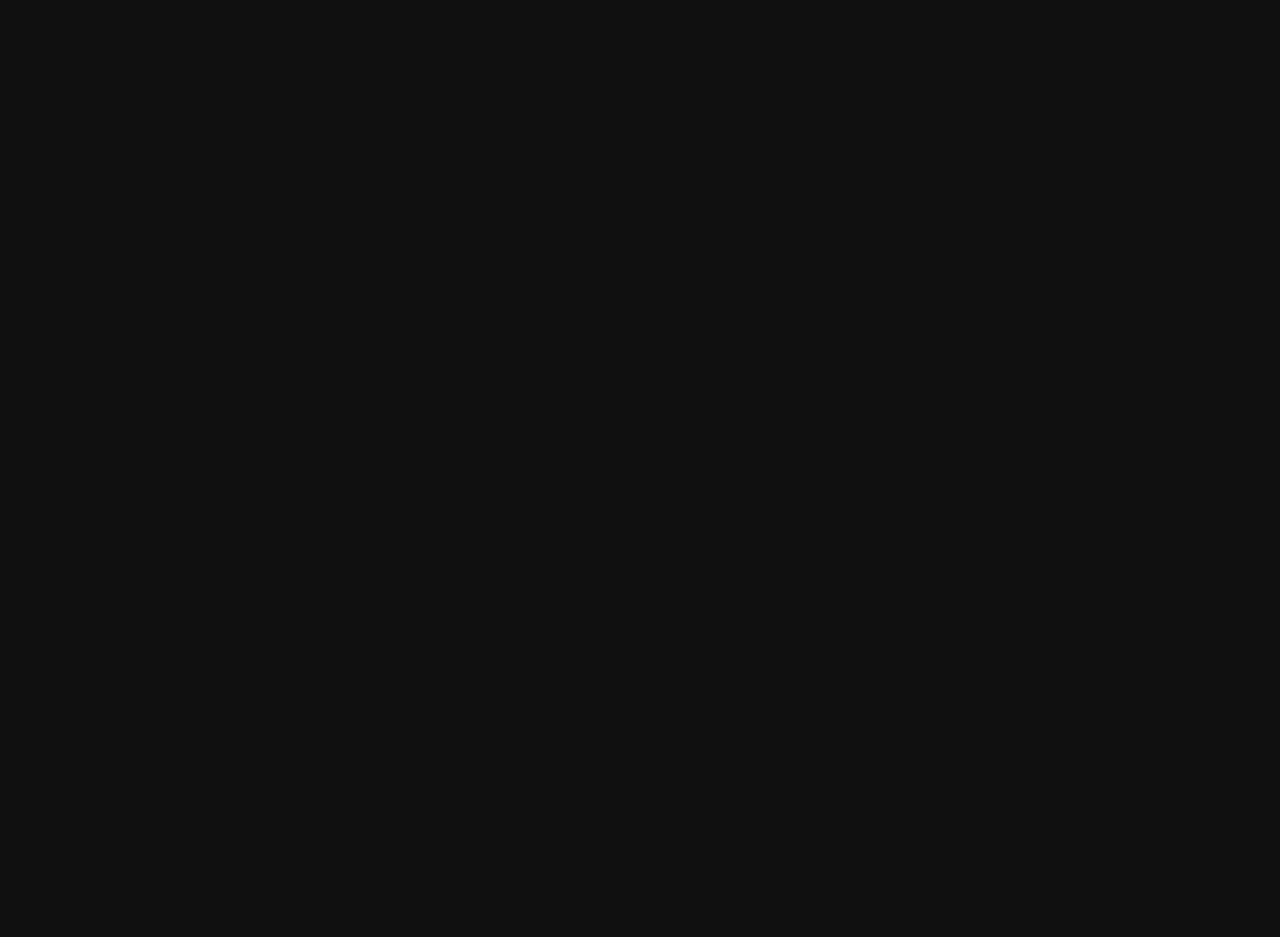
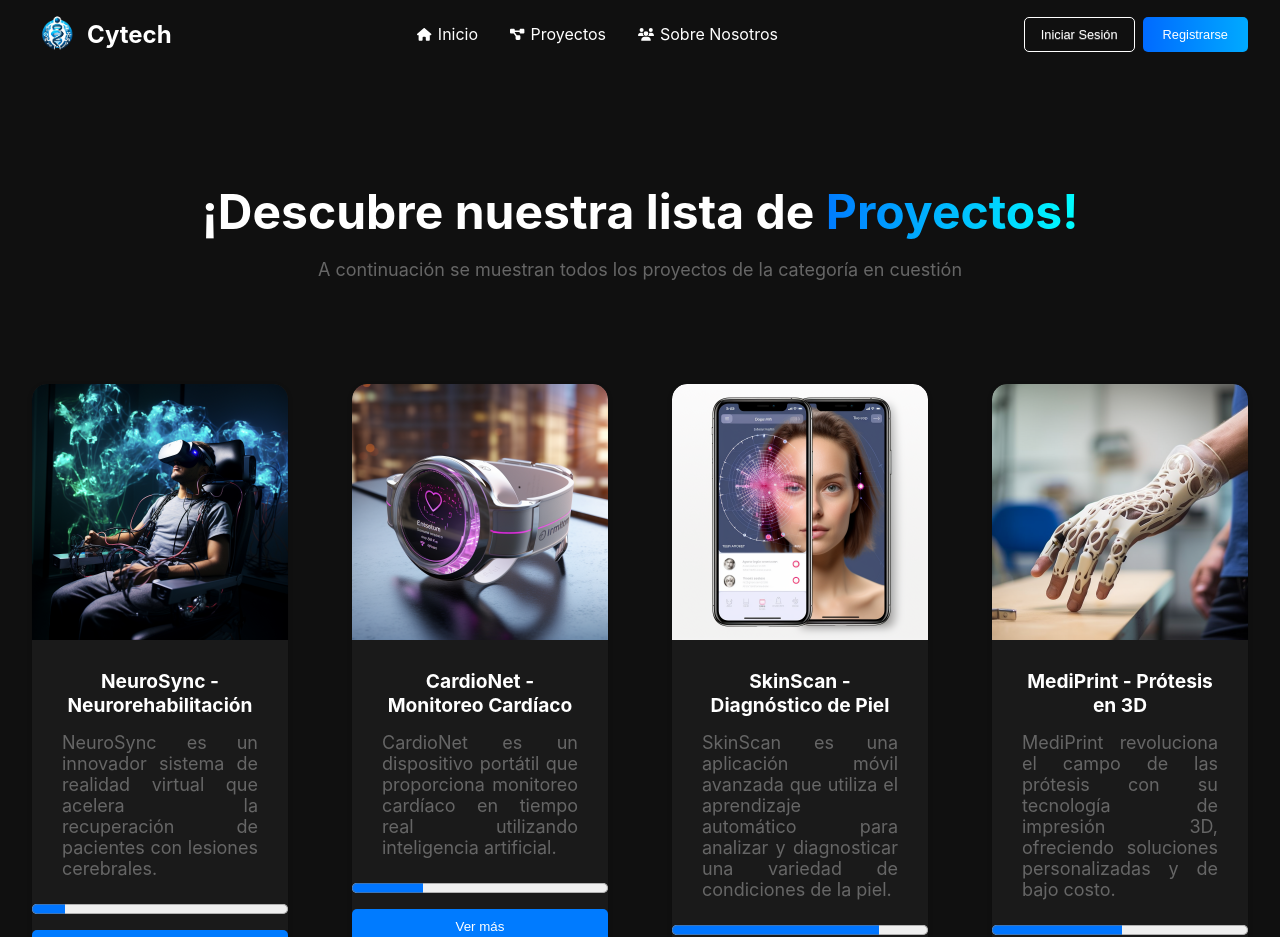
Before and after one commit to DiegoK36/Cytech, a React (Create React App) app in the folder cytech-app/: page /proyectos in a window 1280 px wide. Before the commit this address had no page. Shown: the top 937 px of the page. Before the commit the page ends 800 px from the top, so only its background shows below. Built offline with nearby package versions, Linux system fonts and the light colour scheme; no server answers.

Commit message:
Arreglos V3

```diff
--- a/cytech-app/src/App.js
+++ b/cytech-app/src/App.js
@@ -7,6 +7,7 @@ import Categorias from './views/Categorias';
 import Crear from './views/Crear';
 import Usuario from './views/Usuario';
 import Proyecto from './views/Proyecto';
+import Proyectos from './views/Proyectos';
 
 function App() {
   return (
@@ -20,6 +21,7 @@ function App() {
           <Route path='/crear' element={<Crear />} />
           <Route path='/usuario' element={<Usuario />} />
           <Route path='/proyecto' element={<Proyecto />} />
+          <Route path="/proyectos" element={<Proyectos />} />
         </Routes>
       </div>
     </Router>
--- a/cytech-app/src/css/Proyectos.css
+++ b/cytech-app/src/css/Proyectos.css
@@ -22,6 +22,36 @@
     background-color: rgb(26, 26, 26);
     box-shadow: 0 2px 5px rgba(0, 0, 0, 0.2);
 
+}
+
+.barra-donaciones {
+    margin: 10px 0;
+}
+
+.barra-donaciones progress {
+    width: 100%; /* La barra de progreso ocupa todo el ancho */
+    height: 20px; /* Altura de la barra de progreso */
+}
+
+.carrusel-container2 {
+    display: flex;
+    flex-wrap: wrap;
+    justify-content: space-around;
+}
+
+.btn-ver-mas {
+    display: block;
+    width: 100%;
+    padding: 10px;
+    background-color: #007bff; /* Color de fondo */
+    color: white; /* Color del texto */
+    border: none;
+    border-radius: 5px;
+    cursor: pointer;
+}
+
+.btn-ver-mas:hover {
+    background-color: #0056b3; /* Color al pasar el mouse */
 }
 
 .proyectos-item img {
--- a/cytech-app/src/views/Categorias.js
+++ b/cytech-app/src/views/Categorias.js
@@ -3,10 +3,12 @@ import Navbar from '../components/Navbar';
 import Footer from '../components/Footer';
 import CTA from '../components/CTA';
 import TypingEffect from '../components/TypingEffect';
+import { useNavigate } from 'react-router-dom';
 import cat1 from '../assets/cat1.png'
 import cat2 from '../assets/cat2.png'
 import cat3 from '../assets/cat3.png'
 import cat4 from '../assets/cat4.png'
+import { Link } from 'react-router-dom';
 import '../css/Categoria.css';
 
 const staticText = "Contribuye en Proyectos sobre ";
@@ -17,6 +19,7 @@ const Categorias = () => {
 
     // Verifica si existe un token en el almacenamiento local
     const hasToken = !!localStorage.getItem('token');
+    const navigate = useNavigate();
 
     const getTransformValue = () => {
         const displacementFactor = 9; // FACTOR DE DESPLAZAMIENTO
@@ -34,6 +37,14 @@ const Categorias = () => {
         window.location.href = '/crear';
     };
 
+    // En la vista de categorías
+    const handleCategoryClick = (category) => {
+        localStorage.setItem('selectedCategory', category); // Almacena la categoría en el localStorage
+        // Luego, puedes redirigir a la página de proyectos
+        navigate('/proyectos');
+    };
+
+
     return (
         <>
             {hasToken ? <NavbarUser /> : <Navbar />} {/* Muestra NavbarUser si hay token, de lo contrario, muestra el Navbar normal */}
@@ -46,6 +57,7 @@ const Categorias = () => {
                         </section>
                     </div>
                     <div className="cards-container">
+                        <Link to="/proyectos" onClick={() => handleCategoryClick('Neurotecnologia')}>
                             <div className="card-container">
                                 <div className="container noselect">
                                     <div className="canvas">
@@ -74,14 +86,18 @@ const Categorias = () => {
                                         <div className="tracker tr-23"></div>
                                         <div className="tracker tr-24"></div>
                                         <div className="tracker tr-25"></div>
+
                                         <div id="card" className="card card-color-1">
                                             <img src={cat1} alt="Imagen de Neurotecnología" className="card-image" />
                                             <p className="prompt prompt-1">Neurotecnología</p>
                                         </div>
                                     </div>
                                 </div>
+
                             </div>
+                        </Link>
                         <div className="card-container">
+                            <Link to="/proyectos" onClick={() => handleCategoryClick('IA')}>
                                 <div className="container noselect">
                                     <div className="canvas">
                                         <div className="tracker tr-1"></div>
@@ -115,8 +131,10 @@ const Categorias = () => {
                                         </div>
                                     </div>
                                 </div>
+                            </Link>
                         </div>
                         <div className="card-container">
+                            <Link to="/proyectos" onClick={() => handleCategoryClick('Protesis')}>
                                 <div className="container noselect">
                                     <div className="canvas">
                                         <div className="tracker tr-1"></div>
@@ -144,14 +162,18 @@ const Categorias = () => {
                                         <div className="tracker tr-23"></div>
                                         <div className="tracker tr-24"></div>
                                         <div className="tracker tr-25"></div>
+
                                         <div id="card" className="card card-color-3">
                                             <img src={cat3} alt="Imagen de Neurotecnología" className="card-image" />
                                             <p className="prompt prompt-3">Prótesis Inteligentes</p>
                                         </div>
                                     </div>
+
                                 </div>
+                            </Link>
                         </div>
                         <div className="card-container">
+                            <Link to="/proyectos" onClick={() => handleCategoryClick('Salud')}>
                                 <div className="container noselect">
                                     <div className="canvas">
                                         <div className="tracker tr-1"></div>
@@ -179,16 +201,18 @@ const Categorias = () => {
                                         <div className="tracker tr-23"></div>
                                         <div className="tracker tr-24"></div>
                                         <div className="tracker tr-25"></div>
+
                                         <div id="card" className="card card-color-4">
                                             <img src={cat4} alt="Imagen de Neurotecnología" className="card-image" />
                                             <p className="prompt prompt-4">Salud Digital</p>
                                         </div>
                                     </div>
                                 </div>
+                            </Link>
                         </div>
                     </div>
-                    <br/>
-                    <br/>
+                    <br />
+                    <br />
                     <div className="hero-container">
                         <section className="hero" style={{ transform: getTransformValue() }}>
                             <h2>¿Deseas publicar tu propio <span className="title">Proyecto?</span></h2>
@@ -198,10 +222,10 @@ const Categorias = () => {
                             </div>
                         </section>
                     </div>
-                    <br/>
-                    <br/>
-                    <br/>
-                    <br/>
+                    <br />
+                    <br />
+                    <br />
+                    <br />
                     <CTA />
                 </main>
                 <Footer />
--- a/cytech-app/src/views/Crear.js
+++ b/cytech-app/src/views/Crear.js
@@ -148,7 +148,6 @@ const Crear = () => {
       });
 
       if (response.ok) {
-        const responseData = await response.json(); // O asume que la respuesta es JSON
         setSuccessMessage('Proyecto guardado con éxito');
         // Restablecer el formulario aquí si es necesario
       } else {
--- /dev/null
+++ b/cytech-app/src/views/Proyectos.js
@@ -0,0 +1,107 @@
+import { useEffect, useState } from 'react';
+import NavbarUser from '../components/NavbarUser';
+import Navbar from '../components/Navbar';
+import Footer from '../components/Footer';
+import CTA from '../components/CTA';
+import { useNavigate } from 'react-router-dom';
+import '../css/Proyectos.css';
+import NeuroSync from '../assets/NeuroSync.png';
+import CardioNet from '../assets/Cardionet.png';
+import SkinScan from '../assets/SkinScan.png';
+import MediPrint from '../assets/MediPrint.png';
+import OncoTech from '../assets/OncoTech.png';
+
+const items = [
+    {
+        imgUrl: NeuroSync,
+        title: 'NeuroSync - Neurorehabilitación',
+        description: 'NeuroSync es un innovador sistema de realidad virtual que acelera la recuperación de pacientes con lesiones cerebrales.'
+    },
+    {
+        imgUrl: CardioNet,
+        title: 'CardioNet - Monitoreo Cardíaco',
+        description: 'CardioNet es un dispositivo portátil que proporciona monitoreo cardíaco en tiempo real utilizando inteligencia artificial.'
+    },
+    {
+        imgUrl: SkinScan,
+        title: 'SkinScan - Diagnóstico de Piel',
+        description: 'SkinScan es una aplicación móvil avanzada que utiliza el aprendizaje automático para analizar y diagnosticar una variedad de condiciones de la piel.'
+    },
+    {
+        imgUrl: MediPrint,
+        title: 'MediPrint - Prótesis en 3D',
+        description: 'MediPrint revoluciona el campo de las prótesis con su tecnología de impresión 3D, ofreciendo soluciones personalizadas y de bajo costo.'
+    },
+    {
+        imgUrl: OncoTech,
+        title: 'OncoTech - Genóma del Cáncer',
+        description: 'OncoTech es una plataforma de análisis genómico que proporciona una comprensión profunda de la genética del cáncer.'
+    }
+];
+
+const Proyectos = () => {
+    // Verifica si existe un token en el almacenamiento local
+    const hasToken = !!localStorage.getItem('token');
+    const [setProyectos] = useState([]);
+    const selectedCategory = localStorage.getItem('selectedCategory');
+    const navigate = useNavigate();
+
+    useEffect(() => {
+        // Realiza una solicitud GET al servidor para obtener proyectos de la categoría seleccionada
+        fetch(`https://localhost:3001/api/obtener-proyectos?category=${encodeURIComponent(selectedCategory)}`)
+            .then((response) => response.json())
+            .then((data) => {
+                setProyectos(data); // Almacena los proyectos en el estado
+            })
+            .catch((error) => {
+                console.error('Error al obtener proyectos:', error);
+            });
+    }, [selectedCategory]);
+
+
+    const getTransformValue = () => {
+        const displacementFactor = 9; // FACTOR DE DESPLAZAMIENTO
+        const heroSection = document.querySelector('.hero');
+        if (heroSection) {
+            const heroHeight = heroSection.offsetHeight;
+            const maxDisplacement = heroHeight * displacementFactor;
+            const displacement = Math.min(displacementFactor, maxDisplacement);
+            return `translateX(${displacement}px)`;
+        }
+        return 'translateX(0px)';
+    };
+
+    return (
+        <>
+            {hasToken ? <NavbarUser /> : <Navbar />} {/* Muestra NavbarUser si hay token, de lo contrario, muestra el Navbar normal */}
+            <div className="home-container">
+                <main className="main-content">
+                    <div className="hero-container">
+                        <section className="hero" style={{ transform: getTransformValue() }}>
+                            <h2>¡Descubre nuestra lista de <span className="title">Proyectos!</span></h2>
+                            <p>A continuación se muestran todos los proyectos de la categoría en cuestión</p>
+                        </section>
+                    </div>
+                    <div className="carrusel-container2">
+                        {items.map((proyecto, index) => (
+                            <div className="carrusel-item" key={index}>
+                                <img src={proyecto.imgUrl} alt={proyecto.title} />
+                                <h3><a href="tu-enlace-aquí">{proyecto.title}</a></h3>
+                                <p>{proyecto.description}</p>
+                                <div className="barra-donaciones">
+                                    {/* Aquí puedes añadir la barra de donaciones */}
+                                    <progress value={Math.floor(Math.random() * 100)} max="100"></progress>
+                                </div>
+                                <button className="btn-ver-mas" onClick={() => navigate(`/proyecto`)}>Ver más</button>
+                            </div>
+                        ))}
+                    </div>
+                    <CTA />
+                </main >
+                <Footer />
+            </div >
+        </>
+    );
+};
+
+export default Proyectos;
```
Also changed, not shown: 1 other file (tests, documents, lock files or other folders). Lines whose indentation alone changed are shown as unchanged.
